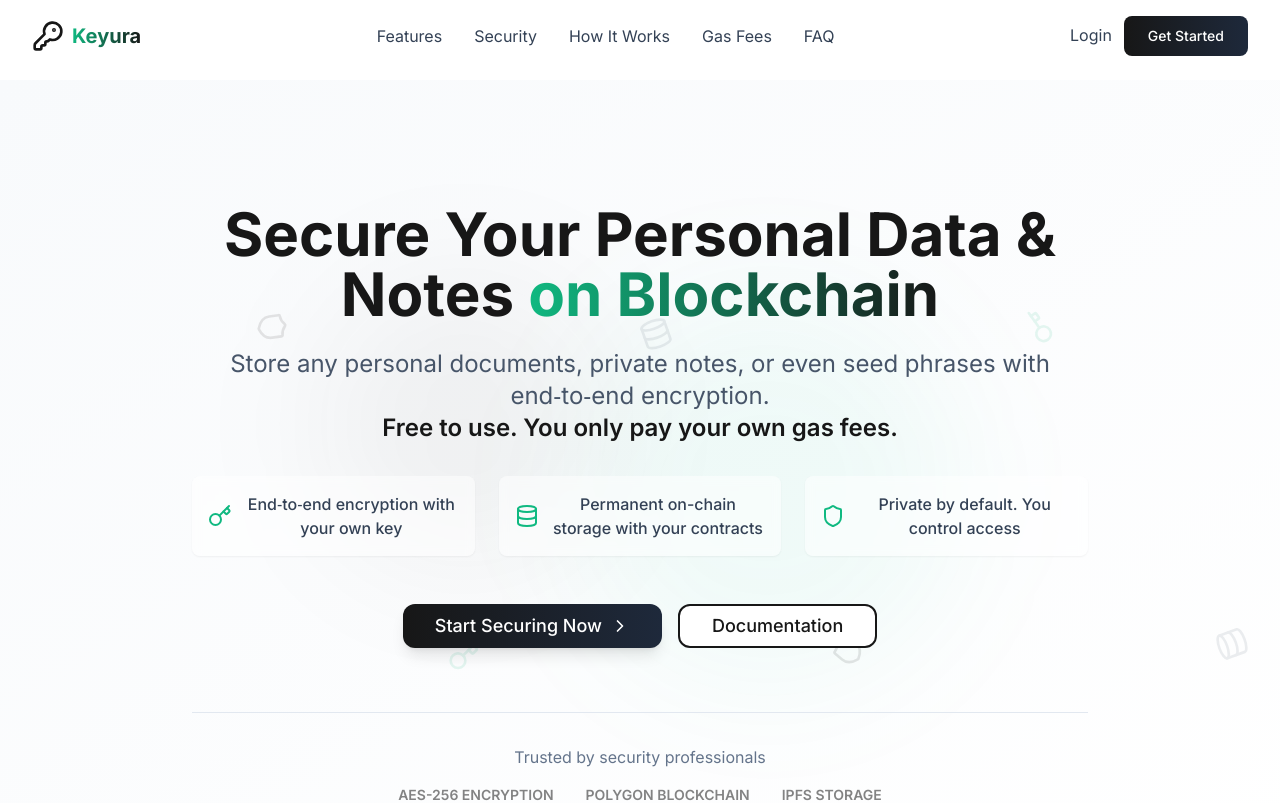
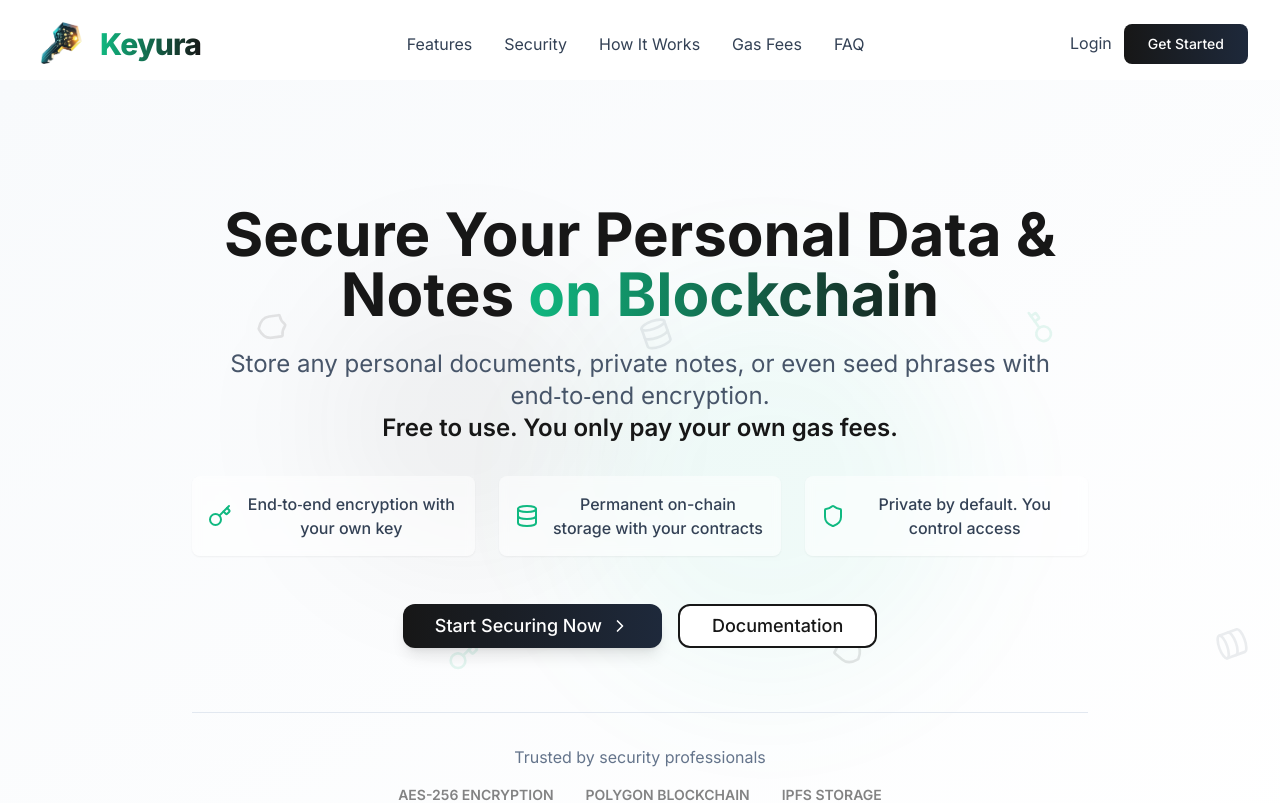
Before and after one commit to srivathsav004/keyura, a Next.js app: page / in a window 1280 px wide. Shown: the top 803 px of the page. Built offline with nearby package versions, Linux system fonts and the light colour scheme.

Commit message:
header update

```diff
--- a/landing-page/components/Header.tsx
+++ b/landing-page/components/Header.tsx
@@ -3,7 +3,8 @@
 import { useState, useEffect } from 'react';
 import { motion, AnimatePresence } from 'framer-motion';
 import { Button } from '@/components/ui/button';
-import { KeyRound, Menu, X } from 'lucide-react';
+import { Menu, X } from 'lucide-react';
+import Image from 'next/image';
 
 const Header = () => {
   const [isScrolled, setIsScrolled] = useState(false);
@@ -35,21 +36,27 @@ const Header = () => {
       <div className="max-w-7xl mx-auto px-4 sm:px-6 lg:px-8">
         <div className="flex justify-between items-center py-4">
           {/* Logo */}
-          <motion.div
-            className="flex items-center space-x-2"
-            whileHover={{ scale: 1.05 }}
-            transition={{ duration: 0.2 }}
-          >
+          <div className="flex items-center space-x-3">
             <motion.div
-              animate={{ rotate: [0, 5, -5, 0] }}
-              transition={{ duration: 2, repeat: Infinity, repeatDelay: 3 }}
+              whileHover={{ scale: 1.05 }}
+              transition={{ duration: 0.2 }}
+              className="flex items-center space-x-3"
             >
-              <KeyRound className="h-8 w-8 text-primary" />
+              <div>
+                <Image
+                  src="/keyura-logo.png"
+                  alt="Keyura Logo"
+                  width={40}
+                  height={40}
+                  className="h-14 w-14 object-contain"
+                  priority
+                />
+              </div>
+              <span className="text-3xl font-extrabold tracking-tight bg-gradient-to-r from-emerald-500 to-primary bg-clip-text text-transparent">
+                Keyura
+              </span>
             </motion.div>
-            <div className="text-xl font-bold">
-            <span className="bg-gradient-to-r from-emerald-500 to-primary bg-clip-text text-transparent">Keyura</span>
           </div>
-          </motion.div>
 
           {/* Desktop Navigation */}
           <nav className="hidden md:flex items-center space-x-8">
```
Also changed, not shown: public/keyura-logo.png (added).
